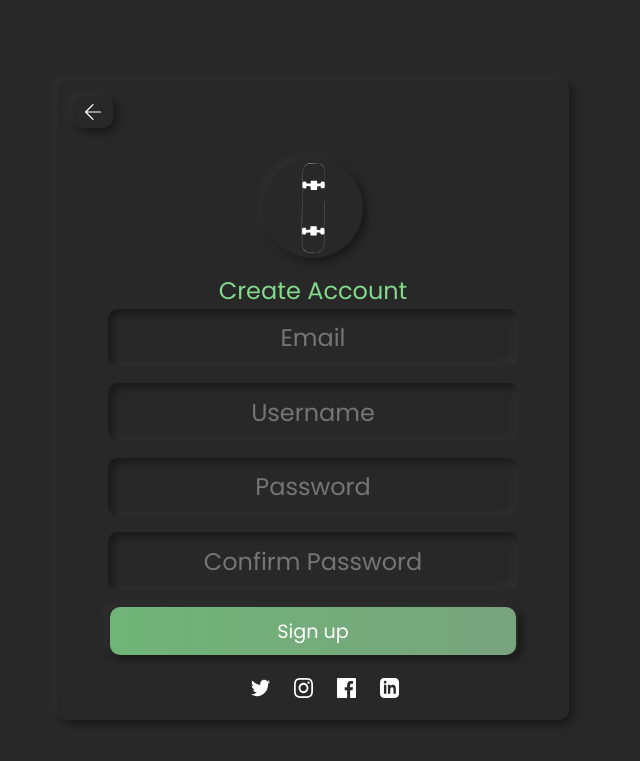
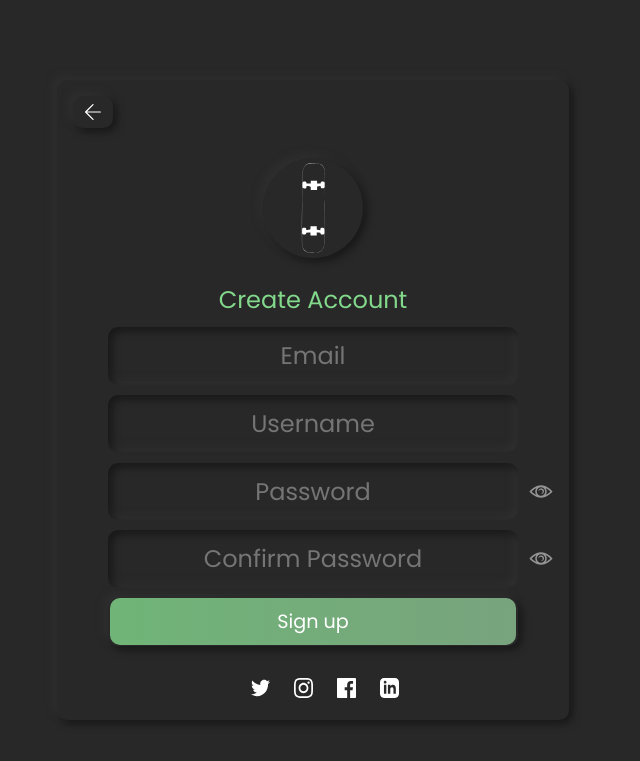
Before and after one commit to NoahBoyd/skate-website, a PHP site: page /pages/signupUser.php in a window 1280 px wide. Shown: the top 761 px of the page, without its empty margins (327-967 px from the left). Run offline with PHP 8.4, Linux system fonts and the light colour scheme.

Commit message:
added show-password click event and changed password field layout on both pages index and signup

```diff
--- a/index.php
+++ b/index.php
@@ -29,7 +29,11 @@
             <div class="login-inputs">
                 <input id="username" class="wide-text-field" placeholder="Username">
 
-                <input id="password" type="password" class="wide-text-field" placeholder="Password">
+                <div class="login-inputs-password">
+                    <input id="password" type="password" class="wide-text-field" placeholder="Password">
+                    <img src="images/eye.svg" alt="" class="show-password">
+                </div>
+
 
                 <span class="error-text">Error</span>
 
--- a/pages/signupUser.php
+++ b/pages/signupUser.php
@@ -23,9 +23,15 @@
 
                 <input id="username-field" type="text" class="wide-text-field signup-text-field" placeholder="Username">
 
-                <input id="password-field" type="password" class="wide-text-field signup-text-field" placeholder="Password">
+                <div class="signup-inputs-password">
+                    <input id="password-field" type="password" class="wide-text-field signup-text-field signup-password-field" placeholder="Password">
+                    <img src="../images/eye.svg" alt="" class="show-password">
+                </div>
 
-                <input id="confirm-field" type="password" class="wide-text-field signup-text-field" placeholder="Confirm Password">
+                <div class="signup-inputs-password">
+                    <input id="confirm-field" type="password" class="wide-text-field signup-text-field signup-password-field" placeholder="Confirm Password">
+                    <img src="../images/eye.svg" alt="" class="show-password">
+                </div>
 
                 <span class="error-text">Error</span>
 
--- a/script/signup.js
+++ b/script/signup.js
@@ -8,6 +8,7 @@ window.addEventListener('load', function() {
 
     // Fields
     let errorSpan = $('.error-text');
+    let showPasswordButton = $('.show-password');
     let emailField = [$('#email-field'), 'Email is invalid'];
     let usernameField = [$('#username-field'), 'Username is invalid'];
     let passwordField = [$('#password-field'), 'Password is invalid'];
@@ -64,6 +65,18 @@ window.addEventListener('load', function() {
         console.log(result);
     }
 
+    // function for show-password button to toggle password/text
+    showPasswordButton.on('click', (e) => {
+        let passwordField = $(e.target).siblings()[0];
+        $(e.target).toggleClass('show-password-active');
+
+        if ($(passwordField).attr('type') === "password") {
+            $(passwordField).attr('type', 'text');
+        } else {
+            $(passwordField).attr('type', 'password');
+        }
+    });
+
     // button events
     backButton.on('click', () => {
         window.location.replace('../index.php');
--- a/server/loginUser.php
+++ b/server/loginUser.php
@@ -33,11 +33,12 @@ if ($success) {
         while ($row = $stmt->fetch()) {
             $dbPassword = $row['users_password'];
             $userID = $row['users_id'];
+            $userName = $row['users_name'];
 
             // verify password
             if (password_verify($password, $dbPassword)) {
                 $passwordsMatch = true;
-                $result = [1];
+                $result = [1, $userID, $userName];
                 // start session
             } else {
                 $result = [-4]; // passwords do not match
--- a/styles/styles.css
+++ b/styles/styles.css
@@ -76,6 +76,40 @@ body {
     min-height: 40%;
     width: 100%;
     /* background-color: blue; */
+}
+
+.login-inputs-password {
+    align-items: center;
+    display: flex;
+    height: 20%;
+    width: 80%;
+    text-align: center;
+    color: white;
+    /* font-size: clamp(80%, 80%, 120%); */
+    background-color: transparent;
+}
+
+#password {
+    height: 100%;
+    width: 100%;
+}
+
+.show-password {
+    user-select: none;
+    opacity: 50%;
+    width: 10%;
+    height: 40%;
+    margin-right: -20%;;
+    padding-left: 5px;
+    filter: invert(1);
+}
+
+.show-password-active {
+    opacity: 1;
+}
+
+.show-password:hover {
+    opacity: 1;
 }
 
 .login-signup {
@@ -247,9 +281,26 @@ body {
 }
 
 .signup-text-field {
-    margin-bottom: 1rem;
+    /* margin-bottom: 1rem; */
     height: 15%;
 }
+
+.signup-inputs-password {
+    align-items: center;
+    display: flex;
+    height: 15%;
+    width: 80%;
+    text-align: center;
+    color: white;
+    /* font-size: clamp(80%, 80%, 120%); */
+    background-color: transparent;
+}
+
+.signup-password-field {
+    height: 100%;
+    width: 100%;
+}
+
 
 
 /* Media Queries */
```
Also changed, not shown: script/index.js (+13 -1 lines), images/eye.svg (added).
